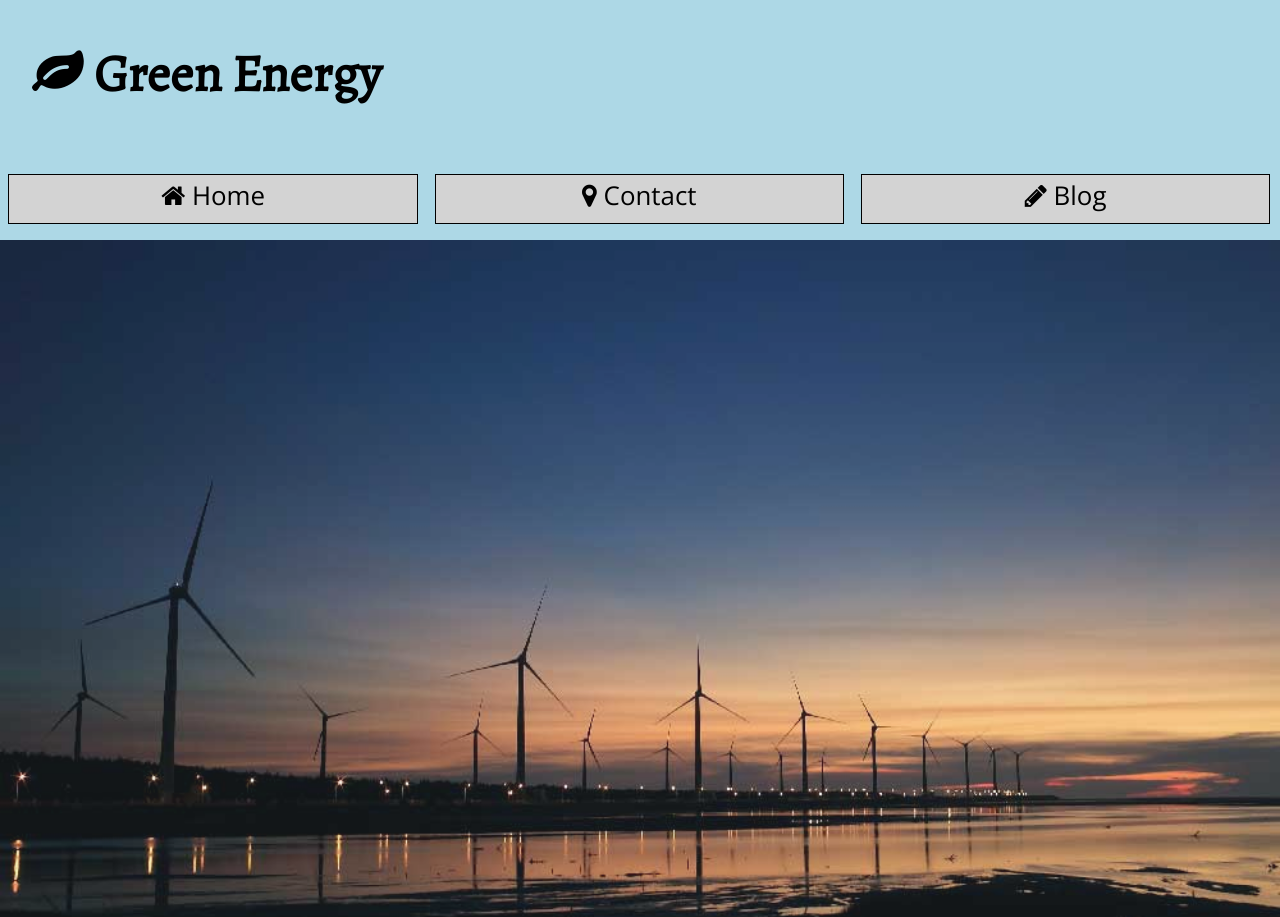
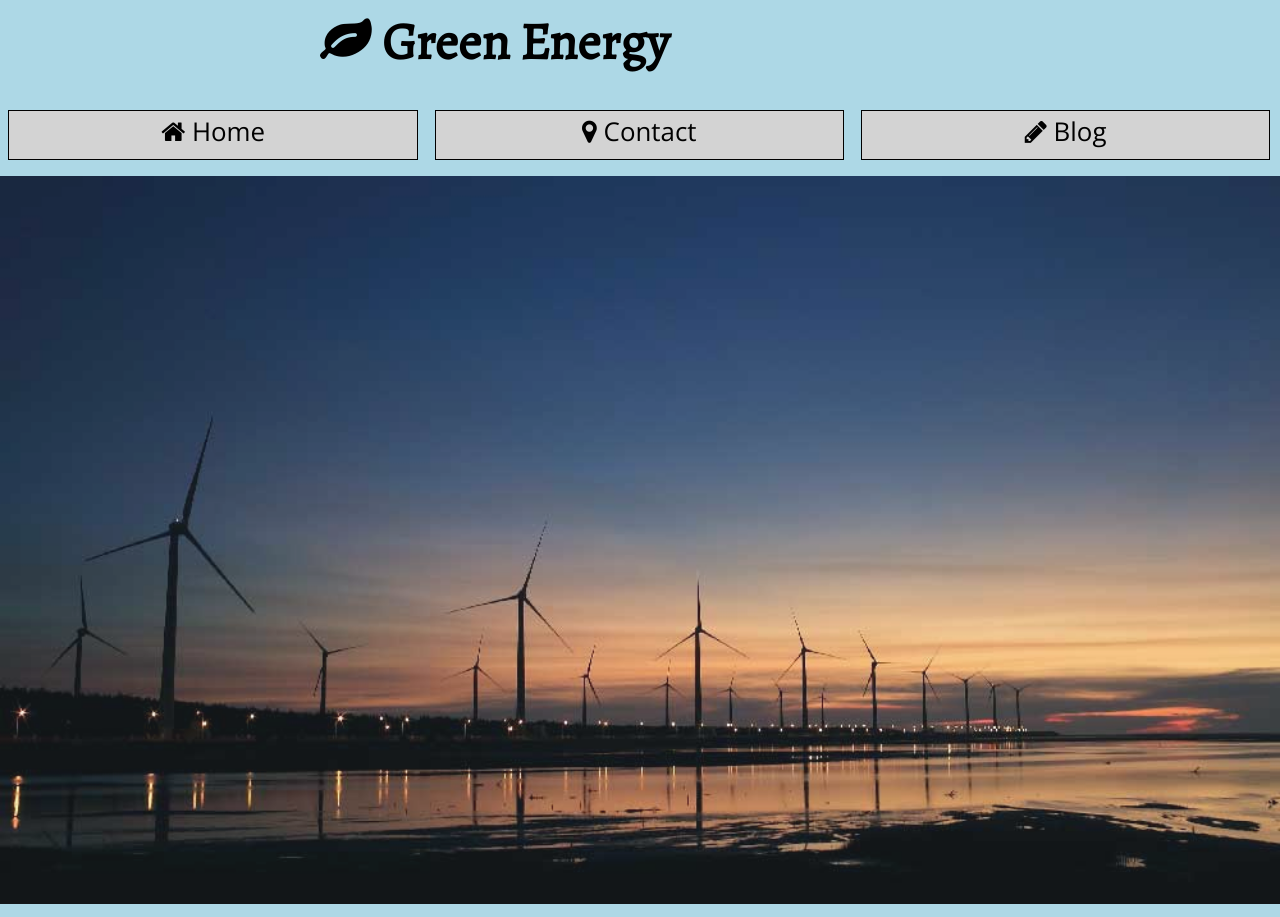
Before and after one commit to mansour88/green-energy, a plain HTML site: page index.html in a window 1280 px wide. Shown: the top 917 px of the page. Drawn offline with nearby package versions, Linux system fonts and the light colour scheme.

Commit message:
updated main.css

```diff
--- a/css/main.css
+++ b/css/main.css
@@ -12,6 +12,7 @@ body {
     background-color: #add8e6;
     max-width: 100rem;
 }
+
 
 /* Colors
 Light blue: #add8e6
@@ -58,8 +59,10 @@ ul {
 }
 
 .logo {
-    text-align: center;
-    background-color: #add8e6;
+
+    display: block;
+    margin: 0 auto;
+    width: 50%;
 }
 
 h1 {
@@ -96,7 +99,7 @@ p {
     text-align: center;
 }
 
-.btn span{
+.btn span {
     font-size: 0;
 }
 
@@ -104,7 +107,6 @@ p {
     font-family: FontAwesome;
     content: '\f02d';
     font-size: 30px;
-
 }
 
 .btn span.in:before {
@@ -152,6 +154,7 @@ img {
     color: black;
 }
 
+
 /* new clearfix */
 
 .clearfix:after {
@@ -193,10 +196,7 @@ img {
 }
 
 @media screen and (min-width: 60rem) {
-    .logo {
-        text-align: left;
-        padding: 2rem;
-    }
+
     .navbar li {
         display: inline;
         float: left;
```
Lines whose indentation alone changed are shown as unchanged.
